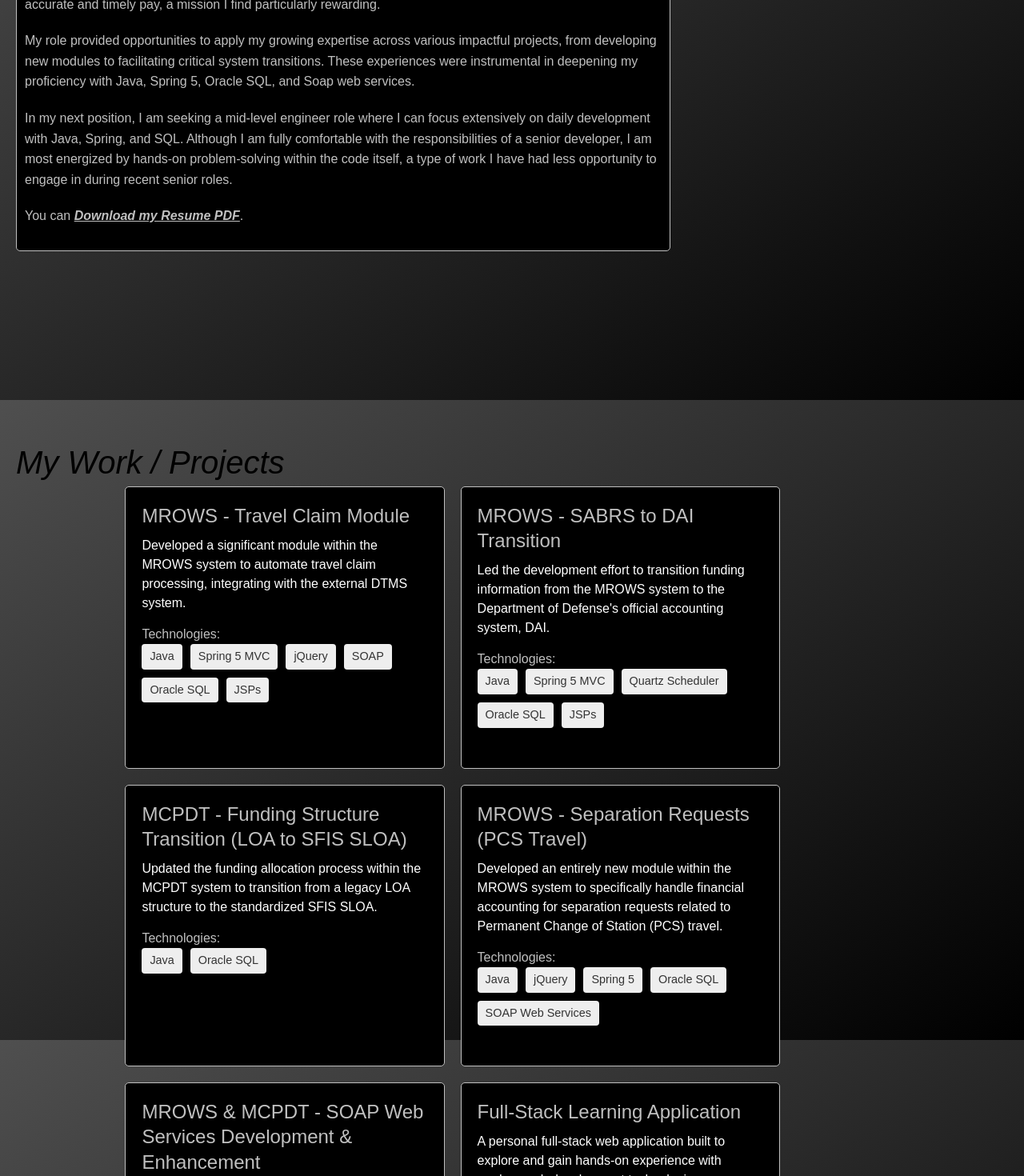
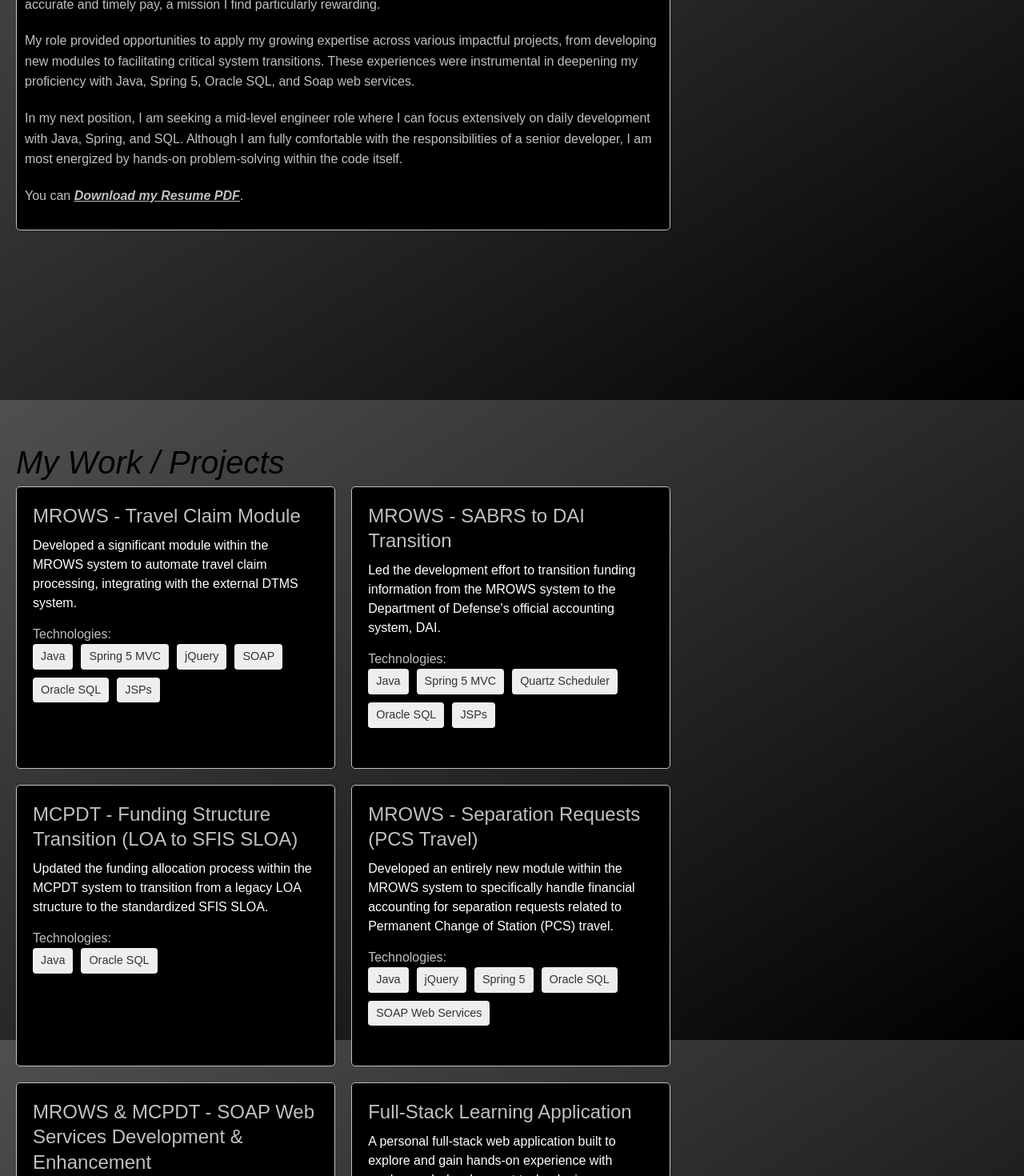
Before and after one commit to ethan5191/portfolio_v2, a Next.js app: page / in a window 1280 px wide. Shown: the part 1100-2570 px from the top of the page at 80% size. Built offline with nearby package versions, Linux system fonts and the light colour scheme.

Commit message:
Updated CSS to left aline the projects and skills sections. Also removed a text line and formatted the about me again

```diff
--- a/app/page.module.css
+++ b/app/page.module.css
@@ -130,18 +130,12 @@
 .projectsGrid {
     display: grid; /* Turns the container into a grid */
     margin-top: -20px;
-    margin-left: auto;
-    margin-right: auto;
-
     /* Defines the columns: automatically fit as many columns as possible */
     /* Each column will be at least 300px wide, but no more than 1 fraction of the available space */
     grid-template-columns: repeat(auto-fit, minmax(300px, 1fr));
 
     /* Adds space between the grid items (the project cards) */
     gap: 20px; /* Adjust spacing between cards */
-
-    /* Optional: Center the grid if the total width of the columns is less than the container's width */
-    justify-content: center;
 
     /* Optional: Add some top/bottom padding to the grid area itself */
     padding: 20px 0;
--- a/app/page.tsx
+++ b/app/page.tsx
@@ -88,37 +88,30 @@ export default function Home() {
                         <div className={`${styles.aboutContent} ${styles.infoContent}`}>
                             <p>I transitioned to software development in my sophomore year of college. Having realized
                                 graphic design wasn't my path, my high school experience with Visual Basic led me to
-                                explore
-                                Java and C/C#. I was immediately drawn to coding, finding my stride particularly with
-                                Java.</p>
+                                explore Java and C/C#. I was immediately drawn to coding, finding my stride particularly
+                                with Java.</p>
                             <p>My subsequent experience as a full-stack Java developer in the United States Marine Corps
-                                has
-                                deeply reinforced what I value most in software development: solving challenging
-                                problems,
-                                building effective systems, and contributing to a meaningful cause. The systems my team
-                                supports directly impact Marines by ensuring accurate and timely pay, a mission I find
-                                particularly rewarding.</p>
+                                has deeply reinforced what I value most in software development: solving challenging
+                                problems, building effective systems, and contributing to a meaningful cause. The
+                                systems my team supports directly impact Marines by ensuring accurate and timely pay, a
+                                mission I find particularly rewarding.</p>
                             <p>My role provided opportunities to apply my growing expertise across various impactful
                                 projects, from developing new modules to facilitating critical system transitions. These
                                 experiences were instrumental in deepening my proficiency with Java, Spring 5, Oracle
-                                SQL,
-                                and Soap web services.</p>
+                                SQL, and Soap web services.</p>
                             <p>In my next position, I am seeking a mid-level engineer role where I can focus extensively
-                                on
-                                daily development with Java, Spring, and SQL. Although I am fully comfortable with the
-                                responsibilities of a senior developer, I am most energized by hands-on problem-solving
-                                within the code itself, a type of work I have had less opportunity to engage in during
-                                recent senior roles.</p>
+                                on daily development with Java, Spring, and SQL. Although I am fully comfortable with
+                                the responsibilities of a senior developer, I am most energized by hands-on
+                                problem-solving within the code itself.</p>
                             <p>You can <a href="/VanderburEthan_2025.pdf" target="_blank"
-                                                   rel="noopener noreferrer">Download my
-                                Resume PDF</a>.</p>
+                                          rel="noopener noreferrer">Download my Resume PDF</a>.</p>
                         </div>
                     </section>
 
                     {/* Projects Section */}
                     <section id="work" className={styles.section}>
                         <h2>My Work / Projects</h2>
-                        <ProjectCards projects={myProjects}/> {/* Pass your project data here */}
+                        <ProjectCards projects={myProjects}/>
                     </section>
 
                     {/* Skills Section */}
@@ -252,7 +245,7 @@ export default function Home() {
                                                     rel="noopener noreferrer">LinkedIn</a>
                                 </p>
                                 <p>Resume: <a href="/VanderburEthan_2025.pdf" target="_blank"
-                                                       rel="noopener noreferrer">
+                                              rel="noopener noreferrer">
                                     Download my Resume PDF</a></p>
                             </div>
                         </div>
```
